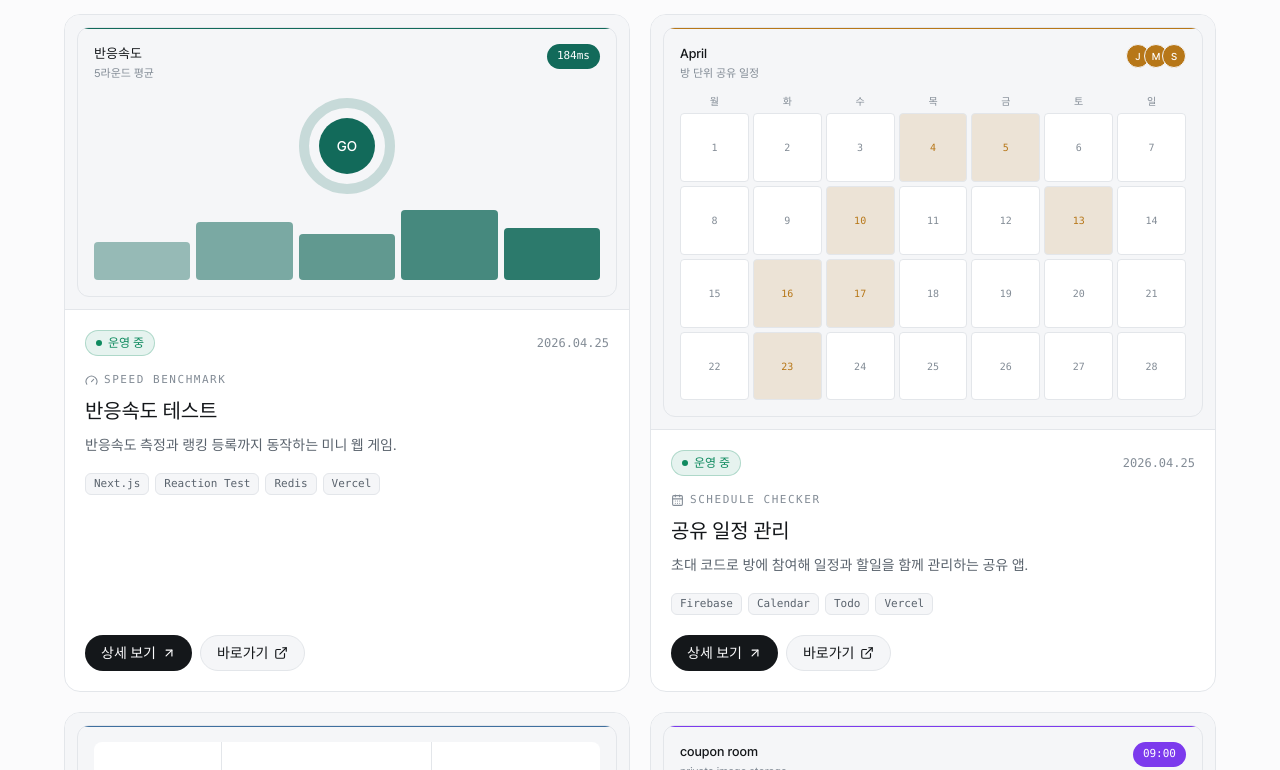
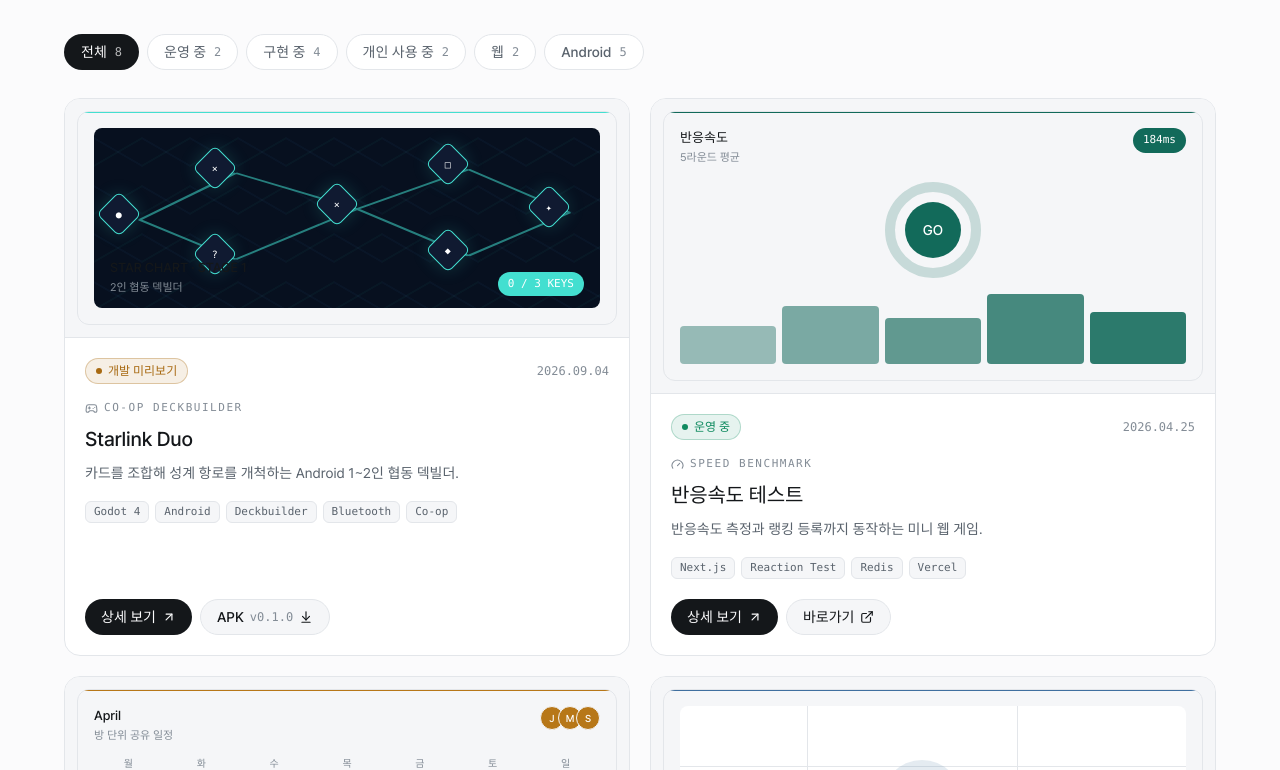
Before and after one commit to wjdals988/mydashboard, a Next.js app: page / in a window 1280 px wide. Shown: the part 1410-2180 px from the top of the page. Built offline with nearby package versions, Linux system fonts and the light colour scheme; no server answers.

Commit message:
feat: Starlink Duo 다운로드 영역 추가

```diff
--- a/src/app/page.tsx
+++ b/src/app/page.tsx
@@ -104,11 +104,11 @@ export default function Home() {
               Direct install
             </p>
             <h2 className="text-2xl font-medium tracking-[-0.02em] md:text-3xl">
-              서명된 릴리스 APK
+              Android APK 다운로드
             </h2>
             <p className="max-w-md text-sm leading-6 text-muted">
-              Play Store를 거치지 않고 바로 설치할 수 있는 파일입니다. 버전,
-              용량, SHA-256 해시를 함께 공개하니 설치 전에 대조해 주세요.
+              정식 서명 릴리스와 개발 미리보기를 구분해 제공합니다. 버전, 용량,
+              SHA-256 해시와 각 앱의 서명 상태를 설치 전에 확인해 주세요.
             </p>
           </div>
 
--- a/src/components/project-icon.tsx
+++ b/src/components/project-icon.tsx
@@ -3,6 +3,7 @@ import {
   CalendarDays,
   Coins,
   Gauge,
+  Gamepad2,
   Gift,
   MapPinned,
   Plane,
@@ -16,6 +17,7 @@ const icons = {
   coins: Coins,
   gauge: Gauge,
   gift: Gift,
+  gamepad: Gamepad2,
   map: MapPinned,
   plane: Plane,
 } satisfies Record<ProjectIconName, LucideIcon>;
--- a/src/components/project-visual.tsx
+++ b/src/components/project-visual.tsx
@@ -42,9 +42,72 @@ export function ProjectVisual({
           {type === "location" && <LocationVisual accent={accent} />}
           {type === "alerts" && <AlertsVisual accent={accent} />}
           {type === "coupons" && <CouponsVisual accent={accent} />}
+          {type === "starlink" && <StarlinkVisual accent={accent} />}
           {type === "travel" && <TravelVisual accent={accent} />}
         </>
       )}
+    </div>
+  );
+}
+
+function StarlinkVisual({ accent }: { accent: string }) {
+  const nodes = [
+    { left: "5%", top: "48%", type: "start" },
+    { left: "24%", top: "22%", type: "combat" },
+    { left: "24%", top: "70%", type: "event" },
+    { left: "48%", top: "42%", type: "combat" },
+    { left: "70%", top: "20%", type: "shop" },
+    { left: "70%", top: "68%", type: "elite" },
+    { left: "90%", top: "44%", type: "key" },
+  ] as const;
+
+  return (
+    <div className="relative min-h-[180px] overflow-hidden rounded-lg bg-[#07101f]">
+      <div
+        aria-hidden="true"
+        className="absolute inset-0 opacity-30"
+        style={{
+          backgroundImage:
+            "linear-gradient(30deg, transparent 48%, #62a8ff22 49%, #62a8ff22 51%, transparent 52%), linear-gradient(150deg, transparent 48%, #43dfd022 49%, #43dfd022 51%, transparent 52%)",
+          backgroundSize: "48px 48px",
+        }}
+      />
+      <svg
+        aria-hidden="true"
+        className="absolute inset-0 h-full w-full"
+        preserveAspectRatio="none"
+        viewBox="0 0 100 100"
+      >
+        <g fill="none" stroke={`${accent}88`} strokeWidth="0.8">
+          <path d="M9 51 28 25M9 51l19 22M28 25l24 20M28 73l24-28M52 45l22-22M52 45l22 26M74 23l20 24M74 71l20-24" />
+        </g>
+      </svg>
+      {nodes.map((node) => (
+        <span
+          aria-hidden="true"
+          className="absolute grid size-8 -translate-x-1/2 -translate-y-1/2 rotate-45 place-items-center rounded-md border bg-[#101a31] shadow-[0_0_18px_rgba(67,223,208,0.18)]"
+          key={`${node.left}-${node.top}`}
+          style={{ borderColor: accent, left: node.left, top: node.top }}
+        >
+          <span className="-rotate-45 font-mono text-[10px] text-white">
+            {node.type === "combat"
+              ? "×"
+              : node.type === "event"
+                ? "?"
+                : node.type === "shop"
+                  ? "□"
+                  : node.type === "elite"
+                    ? "◆"
+                    : node.type === "key"
+                      ? "✦"
+                      : "●"}
+          </span>
+        </span>
+      ))}
+      <div className="absolute inset-x-4 bottom-3 flex items-end justify-between">
+        <Caption sub="2인 협동 덱빌더" title="STAR CHART · STAGE 1" />
+        <Chip accent={accent}>0 / 3 KEYS</Chip>
+      </div>
     </div>
   );
 }
--- a/src/lib/projects.json
+++ b/src/lib/projects.json
@@ -1,4 +1,51 @@
 [
+  {
+    "slug": "starlink-duo",
+    "title": "Starlink Duo",
+    "eyebrow": "Co-op Deckbuilder",
+    "summary": "카드를 조합해 성계 항로를 개척하는 Android 1~2인 협동 덱빌더.",
+    "description": "현재 다운로드 가능한 개발 미리보기는 0.1.0 (1)입니다. Godot 4로 제작한 Android 덱빌더로, 싱글플레이에서는 두 대원을 지휘하고 멀티플레이에서는 Bluetooth Classic 기반 2인 협동 원정을 목표로 합니다.",
+    "status": "building",
+    "statusLabel": "개발 미리보기",
+    "year": "2026",
+    "updatedAt": "2026.09.04",
+    "apk": {
+      "url": "https://github.com/wjdals988/starlinkduo/releases/download/v0.1.0/starlink-duo-debug.apk",
+      "fileName": "starlink-duo-debug.apk",
+      "version": "0.1.0",
+      "versionCode": 1,
+      "size": "123,136,342 bytes",
+      "sha256": "68264fc0b5d1ca72b7f32ec9b6aff8914210a39bae13f94fb498353b6284496c",
+      "releaseUrl": "https://github.com/wjdals988/starlinkduo/releases/tag/v0.1.0",
+      "label": "development preview APK"
+    },
+    "tags": [
+      "Godot 4",
+      "Android",
+      "Deckbuilder",
+      "Bluetooth",
+      "Co-op"
+    ],
+    "highlights": [
+      "메인 메뉴에서 싱글플레이, Bluetooth 멀티플레이, 설정으로 진입합니다.",
+      "6명의 캐릭터를 전신 일러스트와 역할, 시작 덱 정보로 비교해 2명 편성합니다.",
+      "8구간 분기형 성계 지도에서 전투, 이벤트, 상점, 휴식, 엘리트, 열쇠 노드를 선택합니다.",
+      "전투에서는 최대 3장의 카드를 고르고 카드별 공격·방어·지원 효과를 순차 애니메이션으로 실행합니다.",
+      "전투 완료 후 보상 획득, 노드 선택, 다음 목적지 진입으로 이어지는 원정 흐름을 제공합니다.",
+      "진행 중 싱글 원정 이어하기와 새 원정 시작, 메인 메뉴 복귀를 지원합니다.",
+      "빠른 채팅 말풍선, 효과음, 햅틱, 모션 감소와 글자 크기 설정을 제공합니다."
+    ],
+    "nextSteps": [
+      "서로 다른 Android 실기기 2대에서 Bluetooth 연결, 재접속, 동시 항로 선택을 검증합니다.",
+      "개발용 디버그 서명을 정식 보관 키 기반 릴리스 서명으로 교체합니다.",
+      "APK 123MB 용량을 줄이기 위해 이미지 압축과 미사용 리소스 제외를 진행합니다.",
+      "화면 비율과 시스템 글꼴 배율이 다른 Android 기기에서 UI 회귀 테스트를 확대합니다.",
+      "전투 밸런스와 카드·캐릭터·노드 콘텐츠를 플레이테스트 데이터로 조정합니다."
+    ],
+    "visual": "starlink",
+    "accent": "#43dfd0",
+    "icon": "gamepad"
+  },
   {
     "slug": "reaction-speed-test",
     "title": "반응속도 테스트",
--- a/src/lib/projects.ts
+++ b/src/lib/projects.ts
@@ -8,6 +8,7 @@ export type ProjectVisual =
   | "location"
   | "alerts"
   | "coupons"
+  | "starlink"
   | "travel";
 export type ProjectIcon =
   | "bell"
@@ -15,6 +16,7 @@ export type ProjectIcon =
   | "calendar"
   | "gauge"
   | "gift"
+  | "gamepad"
   | "map"
   | "plane";
 
```
